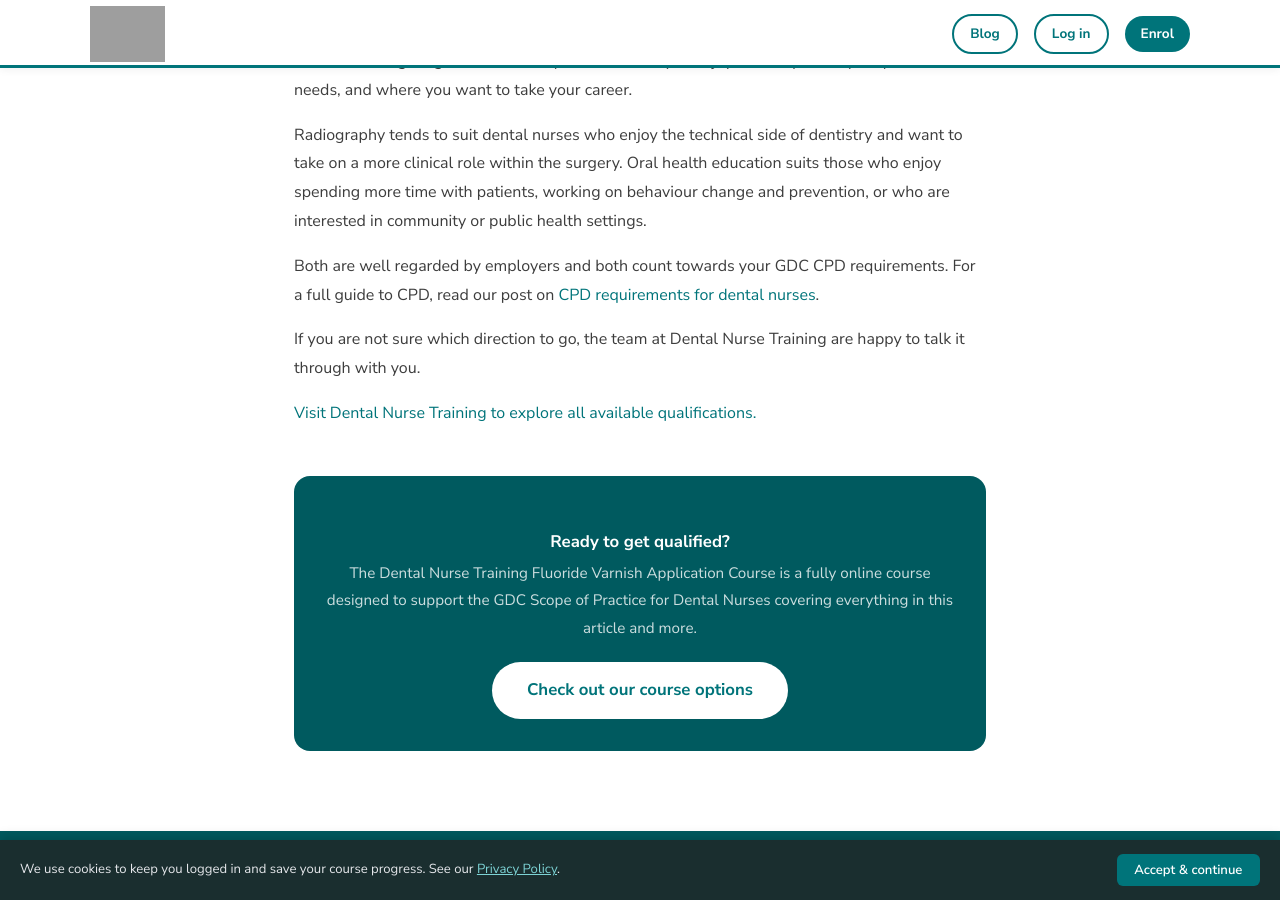
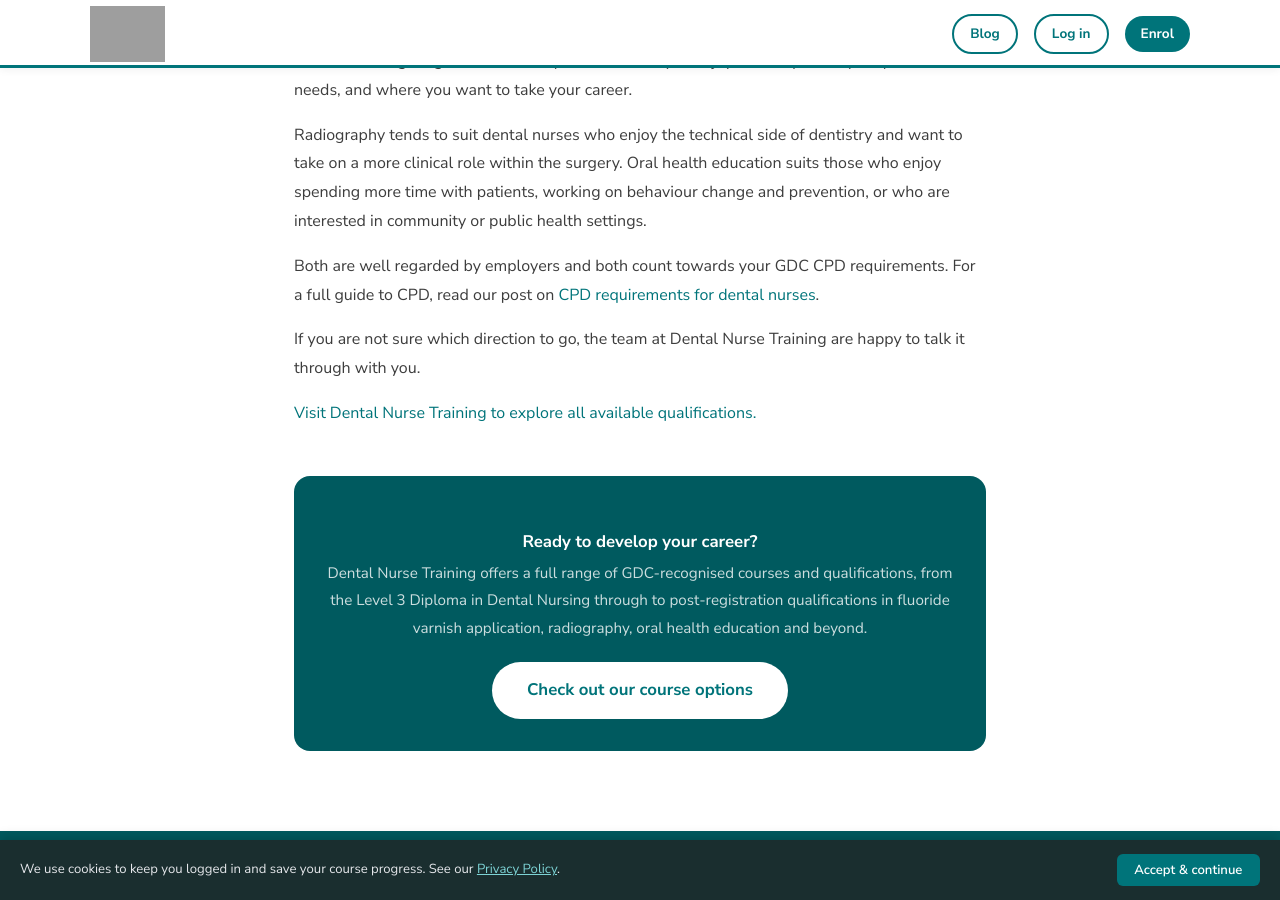
Before and after one commit to dentalnurse/Fluoride, a Jekyll site: the page built from _posts/2026-07-01-further-qualifications-for-dental-nurses.md, in a window 1280 px wide and 900 px high, scrolled down 1883 px. Built offline with Jekyll 4.4.1, drawn with Linux system fonts in a browser that asks for light colours; grey boxes are pictures that could not be loaded.

Commit message:
Make the blog CTA copy generic to DNT, not just fluoride varnish (#30)
* Make the blog CTA copy generic to DNT, not just fluoride varnish

The heading and body text still framed the CTA around the fluoride
course specifically even though the button already links to the full
course range. Reword both to speak generically about Dental Nurse
Training's course range.

Co-Authored-By: Claude Sonnet 5 <noreply@anthropic.com>
Claude-Session: https://claude.ai/code/session_01JACfkFQjP4vm1szhZLSr2j

* Mention the diploma in the blog CTA copy too

Co-Authored-By: Claude Sonnet 5 <noreply@anthropic.com>
Claude-Session: https://claude.ai/code/session_01JACfkFQjP4vm1szhZLSr2j

---------

Co-authored-by: Claude <noreply@anthropic.com>

```diff
--- a/_layouts/post.html
+++ b/_layouts/post.html
@@ -19,8 +19,8 @@ layout: default
   {{ content }}
 
   <div class="cta-box">
-    <h3>Ready to get qualified?</h3>
-    <p>The Dental Nurse Training Fluoride Varnish Application Course is a fully online course designed to support the GDC Scope of Practice for Dental Nurses covering everything in this article and more.</p>
+    <h3>Ready to develop your career?</h3>
+    <p>Dental Nurse Training offers a full range of GDC-recognised courses and qualifications, from the Level 3 Diploma in Dental Nursing through to post-registration qualifications in fluoride varnish application, radiography, oral health education and beyond.</p>
     <a href="https://dentalnurse.training" class="btn btn-white btn-lg">Check out our course options</a>
   </div>
 </div>
```
